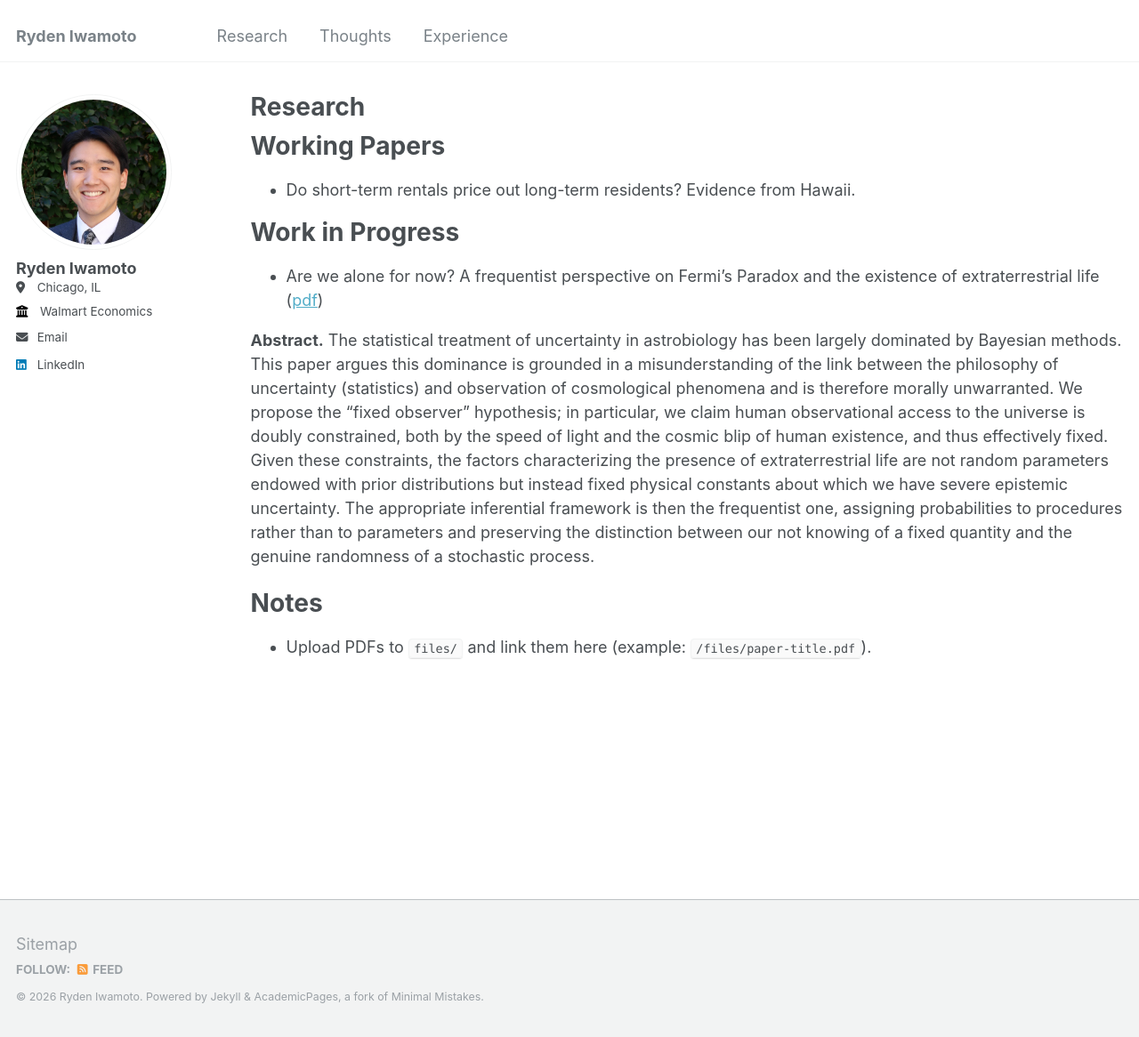
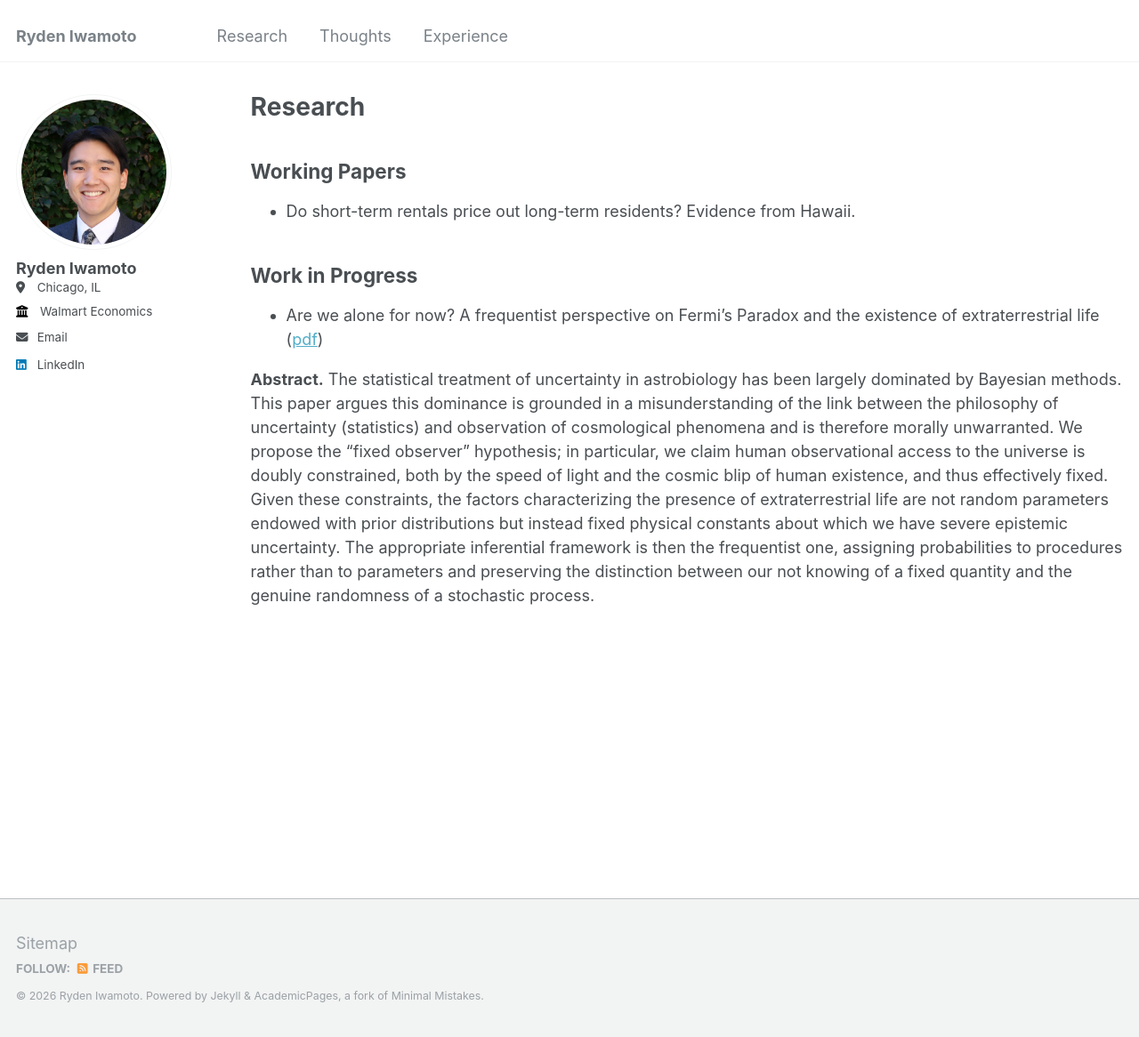
Before and after one commit to rydeniwamoto/rydeniwamoto.github.io, a Jekyll site: the page built from _pages/research.md, in a window 1280 px wide and 1166 px high. Shown: the whole window at 89% size. Built offline with Jekyll 4.4.1, drawn with Linux system fonts in a browser that asks for light colours.

Commit message:
Adjust research page section headers

```diff
--- a/_pages/research.md
+++ b/_pages/research.md
@@ -6,15 +6,11 @@ author_profile: true
 ---
 
 Working Papers
-======
+------
 * Do short-term rentals price out long-term residents? Evidence from Hawaii.
 
 Work in Progress
-======
+------
 * Are we alone for now? A frequentist perspective on Fermi's Paradox and the existence of extraterrestrial life ([pdf](/files/are-we-alone-for-now.pdf))
 
 **Abstract.** The statistical treatment of uncertainty in astrobiology has been largely dominated by Bayesian methods. This paper argues this dominance is grounded in a misunderstanding of the link between the philosophy of uncertainty (statistics) and observation of cosmological phenomena and is therefore morally unwarranted. We propose the "fixed observer" hypothesis; in particular, we claim human observational access to the universe is doubly constrained, both by the speed of light and the cosmic blip of human existence, and thus effectively fixed. Given these constraints, the factors characterizing the presence of extraterrestrial life are not random parameters endowed with prior distributions but instead fixed physical constants about which we have severe epistemic uncertainty. The appropriate inferential framework is then the frequentist one, assigning probabilities to procedures rather than to parameters and preserving the distinction between our not knowing of a fixed quantity and the genuine randomness of a stochastic process.
-
-Notes
-======
-* Upload PDFs to `files/` and link them here (example: `/files/paper-title.pdf`).
```
